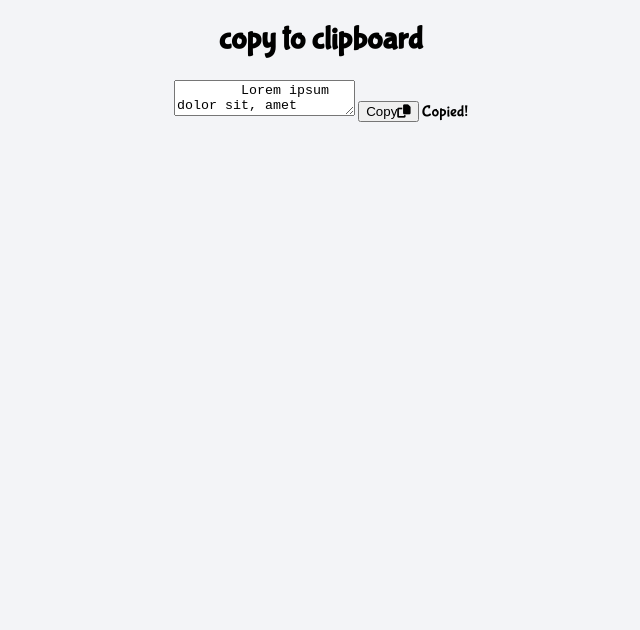
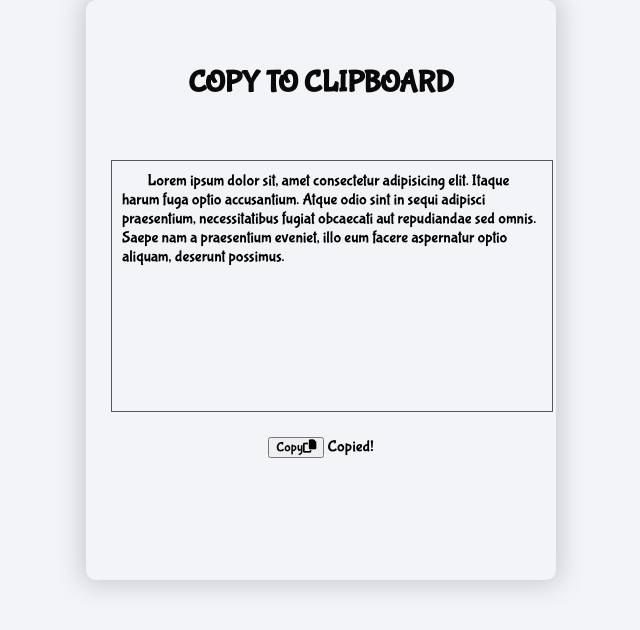
Before and after one commit to almuheetushihab/Copy-To-Clipboard-With-jQuery, a plain HTML site: page index.html in a window 1280 px wide. Shown: the whole page, without its empty margins (319-959 px from the left). Drawn offline with nearby package versions, Linux system fonts and the light colour scheme.

Commit message:
text-field css fixed

```diff
--- a/style.css
+++ b/style.css
@@ -8,3 +8,34 @@ body{
     text-align: center;
     justify-content: center;
 }
+input,textarea,button {
+    font-family: inherit;
+}
+.container {
+    width: 420px;
+    height: 530px;
+    padding: 25px;
+    background-color: #f3f4f7;
+    border-radius: 10px;
+    box-shadow: 0 0 25px 5px rgba(83, 87, 95, 0.25);
+}
+h1 {
+    padding: 20px 0;
+    color: #090909;
+    font-size: 30px;
+    font-weight: 700;
+    text-align: center;
+    text-transform: uppercase;
+}
+.text-field {
+    width: 100%;
+    height: 230px;
+    margin: 20px 0;
+    padding: 10px;
+    background: transparent;
+    border: 1px solid #52565e;
+    font-size: 16px;
+    font-weight: 400;
+    outline: none;
+    resize: none;
+}
```
